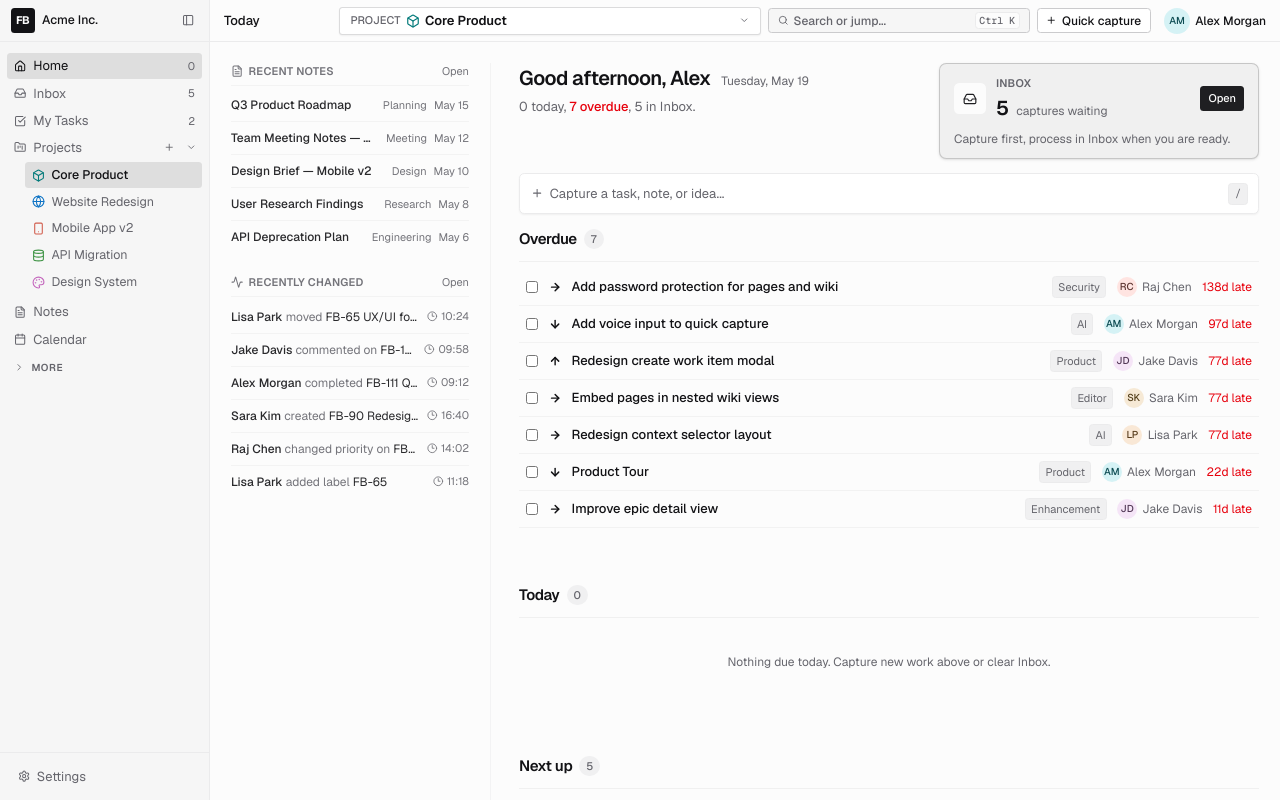
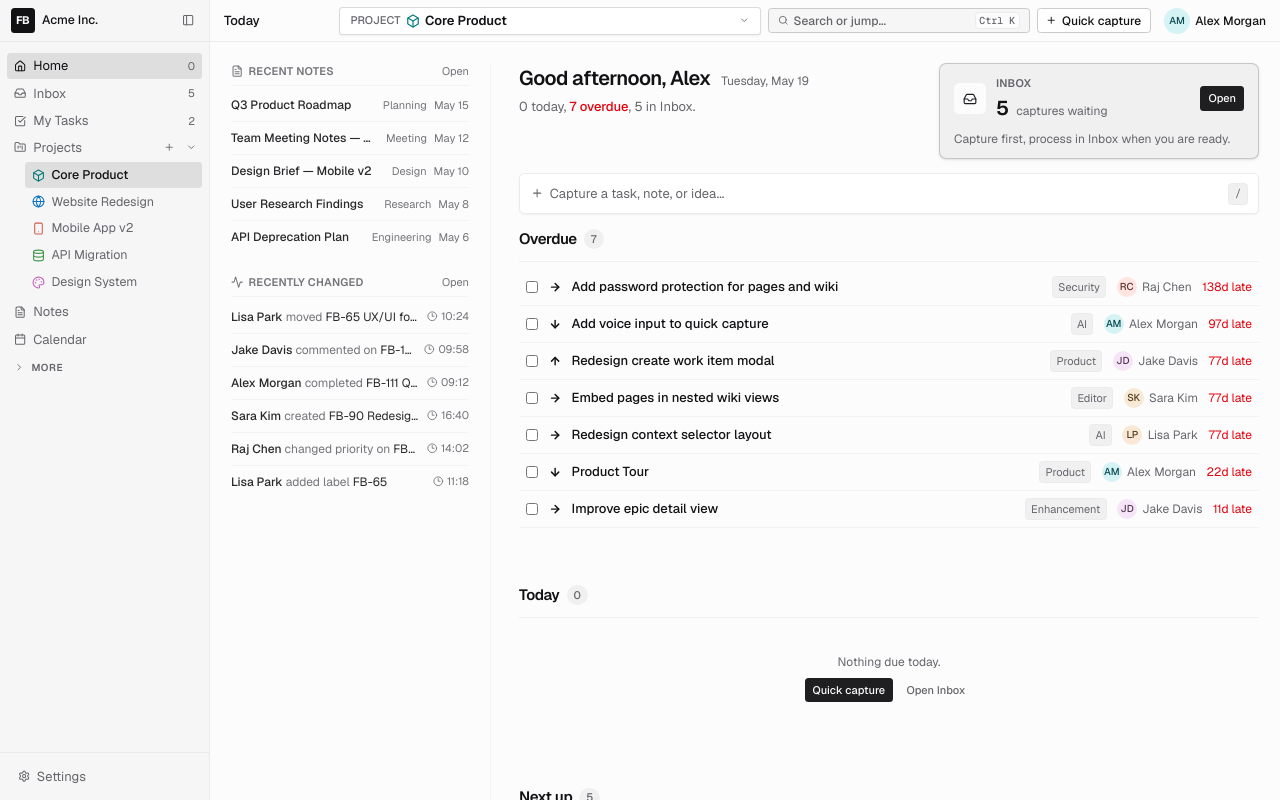
Before and after one commit to kalelooz/planglade, a Next.js app: page / in a window 1280 px wide. Built offline with nearby package versions, Linux system fonts and the light colour scheme.

Commit message:
Make home empty states action-oriented

```diff
--- a/src/app/page.tsx
+++ b/src/app/page.tsx
@@ -93,7 +93,7 @@ function TaskSection({
   title: string;
   count: number;
   children: ReactNode;
-  empty: string;
+  empty: ReactNode;
 }) {
   return (
     <section className="pb-4 last:pb-0">
@@ -303,7 +303,12 @@ export default function HomePage() {
                 <TaskSection
                   title="Overdue"
                   count={buckets.overdue.length}
-                  empty="No overdue work."
+                  empty={
+                    <div className="space-y-2">
+                      <p>No overdue work.</p>
+                      <Link href="/calendar" className="lov-btn lov-btn-ghost h-7 px-2 text-[11px]">Open Calendar</Link>
+                    </div>
+                  }
                 >
                   {buckets.overdue.map((item) => renderTask(item, <span className="text-red-600">{daysLate(getDatePart(item.due), now)}d late</span>))}
                 </TaskSection>
@@ -311,7 +316,21 @@ export default function HomePage() {
                 <TaskSection
                   title="Today"
                   count={buckets.today.length}
-                  empty="Nothing due today. Capture new work above or clear Inbox."
+                  empty={
+                    <div className="space-y-2">
+                      <p>Nothing due today.</p>
+                      <div className="flex items-center justify-center gap-1.5">
+                        <button
+                          type="button"
+                          onClick={() => captureRef.current?.focus()}
+                          className="lov-btn lov-btn-primary h-7 px-2 text-[11px]"
+                        >
+                          Quick capture
+                        </button>
+                        <Link href="/inbox" className="lov-btn lov-btn-ghost h-7 px-2 text-[11px]">Open Inbox</Link>
+                      </div>
+                    </div>
+                  }
                 >
                   {buckets.today.map((item) => renderTask(item, item.status === "Done" ? "Completed" : item.due ? item.status : "No date"))}
                 </TaskSection>
@@ -319,7 +338,12 @@ export default function HomePage() {
                 <TaskSection
                   title="Next up"
                   count={Math.min(buckets.upcoming.length, 5)}
-                  empty="No upcoming tasks scheduled."
+                  empty={
+                    <div className="space-y-2">
+                      <p>No upcoming tasks scheduled.</p>
+                      <Link href="/calendar" className="lov-btn lov-btn-ghost h-7 px-2 text-[11px]">Schedule in Calendar</Link>
+                    </div>
+                  }
                 >
                   {buckets.upcoming.slice(0, 5).map((item) => renderTask(item, formatDueLabel(item.due)))}
                 </TaskSection>
@@ -329,7 +353,10 @@ export default function HomePage() {
             <aside className="min-w-0 space-y-6 text-[12px] opacity-90 xl:order-1 xl:border-r xl:border-border/60 xl:pr-6">
               <PulseSection title="Recent notes" icon={<FileText className="h-3.5 w-3.5" />} href="/notes">
                 {recentNotes.length === 0 ? (
-                  <div className="px-1 py-5 text-[12px] text-muted-foreground">No notes yet.</div>
+                  <div className="px-1 py-5 text-[12px] text-muted-foreground">
+                    <p>No notes yet.</p>
+                    <Link href="/notes" className="mt-2 inline-flex lov-btn lov-btn-ghost h-7 px-2 text-[11px]">Create note</Link>
+                  </div>
                 ) : (
                   <div className="divide-y divide-border/60">
                     {recentNotes.map((note) => (
@@ -347,7 +374,10 @@ export default function HomePage() {
 
               <PulseSection title="Recently changed" icon={<Activity className="h-3.5 w-3.5" />} href="/activity">
                 {recentActivity.length === 0 ? (
-                  <div className="px-1 py-5 text-[12px] text-muted-foreground">No recent changes.</div>
+                  <div className="px-1 py-5 text-[12px] text-muted-foreground">
+                    <p>No recent changes.</p>
+                    <Link href="/inbox" className="mt-2 inline-flex lov-btn lov-btn-ghost h-7 px-2 text-[11px]">Capture work in Inbox</Link>
+                  </div>
                 ) : (
                   <div className="divide-y divide-border/60">
                     {recentActivity.map((item, index) => {
```
Also changed, not shown: 1 other file (tests, documents, lock files or other folders).
